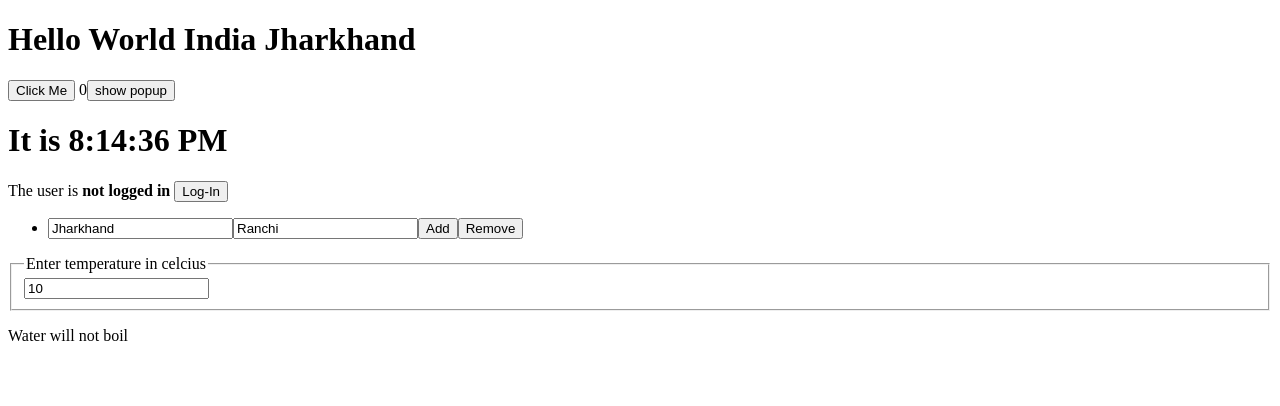
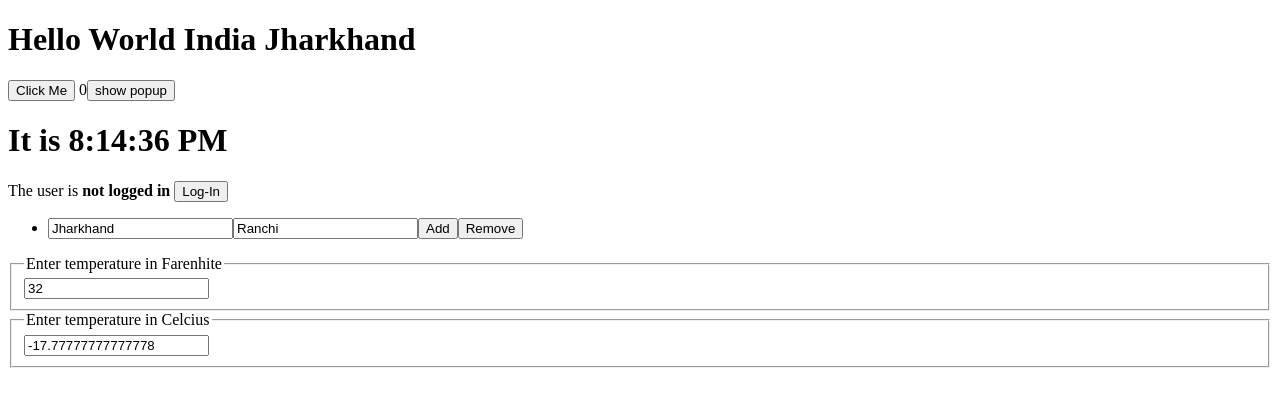
Before and after one commit to yadavsudhir405/react-demo-app, a React (Create React App) app: page / in a window 1280 px wide. Shown: the top 406 px of the page. Built offline with nearby package versions, Linux system fonts and the light colour scheme.

Commit message:
Implemented the example of state uplifting

```diff
--- a/src/component/calculator/calculator.tsx
+++ b/src/component/calculator/calculator.tsx
@@ -1,30 +1,46 @@
 import * as React from "react";
-import {BoilingVerdict} from "../boilingVerdict/boilingVerdict";
+import {TemperatureInput} from "../temperatureUnit/temperatureInput";
+import {TemperatureUnit} from "../commons/temperatureUnit";
+import {TemperatureValue} from "../commons/temperatureValue";
+import {IOnTemperatureChange} from "../commons/ionTemperatureChange";
 
 export class Calculator extends React.Component<any, CalculatorState>{
     constructor(props: any){
         super(props);
-        this.state = {temperature: 10};
-        this.handleChange = this.handleChange.bind(this);
+        this.state = {temperature: null, unit: null};
+    }
+    temperatureFunc: IOnTemperatureChange = (temp: TemperatureValue) => {
+        this.setState({temperature: temp.temperature, unit: temp.unit});
+    };
+    render(){
+        return <div>
+                <TemperatureInput temperatureUnit={TemperatureUnit.FARENHITE} temperature={this.farenhiteTemperature()} onTemperatureChange = {this.temperatureFunc} />
+                <TemperatureInput temperatureUnit={TemperatureUnit.CELCIUS} temperature={this.celciusTemperature()} onTemperatureChange = {this.temperatureFunc}/>
+            </div>
+    }
+    farenhiteTemperature(): number {
+        return this.state.unit === TemperatureUnit.FARENHITE ? this.state.temperature : this.convertToFahrenheit(this.state.temperature);
     }
 
-    render(){
-        let currentTemperature =  this.state.temperature;
-        return <div>
-            <fieldset>
-                <legend>Enter temperature in celcius</legend>
-                <input type="text" value={currentTemperature} onChange={this.handleChange}/>
-            </fieldset>
-            <BoilingVerdict  temperature={currentTemperature}/>
-        </div>
+    celciusTemperature(): number {
+        let currentUnit = this.state.unit;
+        let currentTemperature = this.state.temperature;
+        return currentUnit === TemperatureUnit.CELCIUS ? currentTemperature : this.converToCelcius(currentTemperature);
+    }
+    converToCelcius(farenhite: number): number {
+        return (farenhite - 32) * 5 / 9;
     }
 
-    handleChange(event: any) {
-        let newValue =  event.target.value;
-        this.setState({temperature: newValue});
+    convertToFahrenheit(celsius: number): number {
+        return (celsius * 9 / 5) + 32;
     }
+    handleChange = (temp: TemperatureValue) => {
+        this.setState({temperature: temp.temperature, unit: temp.unit});
+    }
+
 }
 
 interface CalculatorState {
     temperature: number;
+    unit: TemperatureUnit
 }
--- /dev/null
+++ b/src/component/commons/ionTemperatureChange.tsx
@@ -0,0 +1,5 @@
+import {TemperatureValue} from "./temperatureValue";
+
+export interface IOnTemperatureChange {
+    (temperatureValue: TemperatureValue): void;
+}
--- /dev/null
+++ b/src/component/commons/temperatureUnit.tsx
@@ -0,0 +1,4 @@
+ export enum TemperatureUnit {
+    CELCIUS = "Celcius",
+    FARENHITE = "Farenhite"
+}
--- /dev/null
+++ b/src/component/commons/temperatureValue.tsx
@@ -0,0 +1,6 @@
+import {TemperatureUnit} from "./temperatureUnit";
+
+export interface TemperatureValue{
+    temperature:number;
+    unit: TemperatureUnit;
+}
--- a/src/component/dummy/dummy.tsx
+++ b/src/component/dummy/dummy.tsx
@@ -3,6 +3,8 @@ import {Clock} from "../clock/clock";
 import {Login} from "../login/login";
 import {Properties} from "../properties/properties";
 import {Calculator} from "../calculator/calculator";
+import {TemperatureInput} from "../temperatureUnit/temperatureInput";
+import {TemperatureUnit} from "../commons/temperatureUnit";
 export class Dummy extends React.Component<NamedParam, CountingState>{
 
     constructor(props: NamedParam){
--- /dev/null
+++ b/src/component/temperatureUnit/temperatureInput.tsx
@@ -0,0 +1,27 @@
+import * as React from "react";
+import {TemperatureUnit} from "../commons/temperatureUnit";
+import {IOnTemperatureChange} from "../commons/ionTemperatureChange";
+
+export class TemperatureInput extends React.Component<InputTempertaure, any>{
+    constructor(props: InputTempertaure){
+        super(props);
+    }
+
+    render() {
+        let currentTemperature =  this.props.temperature;
+        return (<fieldset>
+            <legend>Enter temperature in {this.props.temperatureUnit}</legend>
+            <input type="text" value={currentTemperature} onChange={this.handleChange}/>
+        </fieldset>);
+    }
+    handleChange = (event: any) => {
+        let newValue = event.target.value;
+        this.props.onTemperatureChange({temperature: newValue, unit: this.props.temperatureUnit});
+
+    }
+}
+interface InputTempertaure {
+    temperatureUnit: TemperatureUnit;
+    temperature: number;
+    onTemperatureChange: IOnTemperatureChange;
+}
```
